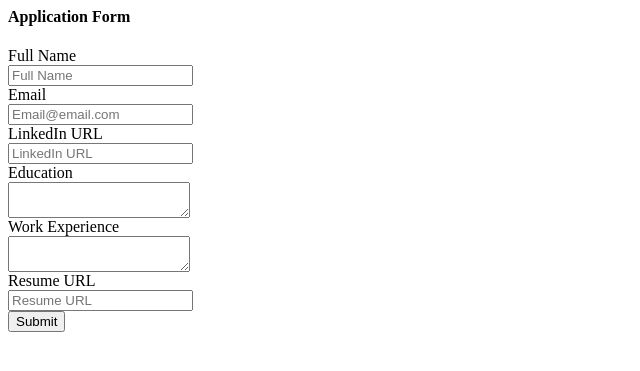
After one commit to JoelKuruvill/jovian-careers-website-v2, a Flask app: template templates/application_form.html in a window 1280 px wide. The commit adds this page. Shown: the top 371 px of the page, without its empty margins (0-640 px from the left). Run offline with Flask 3, Linux system fonts and the light colour scheme; the template is opened without the code that fills it, so the values that code supplies are empty.

Commit message:
Created Application Form

```diff
--- a/app.py
+++ b/app.py
@@ -1,21 +1,22 @@
 #print("Hello World!")
-from flask import Flask, render_template, jsonify
-from database import load_jobs_from_db, load_job_from_db
+from flask import Flask, render_template, request
+from database import load_jobs_from_db, load_job_from_db, add_application_to_db
 
 app = Flask(__name__)
+
 
 @app.route('/')
 def hello_world():
   #return "Hello World!"
   jobs = load_jobs_from_db()
-  return render_template('home.html',
-                         jobs=jobs,
-                         company_name='Jovian')
+  return render_template('home.html', jobs=jobs, company_name='Jovian')
+
 
 @app.route('/api/jobs')
 def list_jobs():
   jobs = load_jobs_from_db()
   return jobs
+
 
 @app.route("/job/<id>")
 def show_job(id):
@@ -25,6 +26,16 @@ def show_job(id):
   else:
     return render_template('jobpage.html', job=job)
 
+@app.route("/job/<id>/apply", methods=['post'])
+def apply_to_job(id):
+  data = request.form.to_dict()
+  job = load_job_from_db(id)
+  #We can store in DB, send email or display an aknowledgement.
+  add_application_to_db(id, data)
+  return render_template('application_submitted.html',
+                         application=data,
+                         job=job)
+
 if __name__ == '__main__':
   app.run(host='0.0.0.0', debug=True)  #port=8080
   #print("I'm inside the if")
--- /dev/null
+++ b/templates/application_form.html
@@ -0,0 +1,35 @@
+<h4>Application Form</h4>
+<form action="/job/{{job['_id']}}/apply" method="post">
+  <div class="mb-2">
+  <label>Full Name</label><br>
+  <input type="text" name="full_name" placeholder="Full Name">
+  </div>
+
+  <div class="mb-2">
+  <label>Email</label><br>
+  <input type="text" name="email" placeholder="Email@email.com">
+  </div>
+
+  <div class="mb-2">
+  <label>LinkedIn URL</label><br>
+  <input type="text" name="linkedin_url" placeholder="LinkedIn URL">
+  </div>
+
+  <div class="mb-2">
+  <label>Education</label><br>
+  <textarea name="education"></textarea>
+  </div>
+
+  <div class="mb-2">
+  <label>Work Experience</label><br>
+  <textarea name="work_experience"></textarea>
+  </div>
+
+
+  <div class="mb-2">
+  <label>Resume URL</label><br>
+  <input type="text" name="resume_url" placeholder="Resume URL">
+  </div>
+
+  <input type="submit">
+</form>
--- a/templates/jobpage.html
+++ b/templates/jobpage.html
@@ -27,6 +27,7 @@
       </ol>
       <h4>Salary</h4>
       <p> {{job.currency}}{{job.salary}}</p>
+      {% include 'application_form.html' %}
     </div>
     {% include 'footer.html' %}
   </body>
```
Also changed, not shown: database.py (+9 -1 lines), templates/application_submitted.html (added, +35 -0 lines), README.md.
